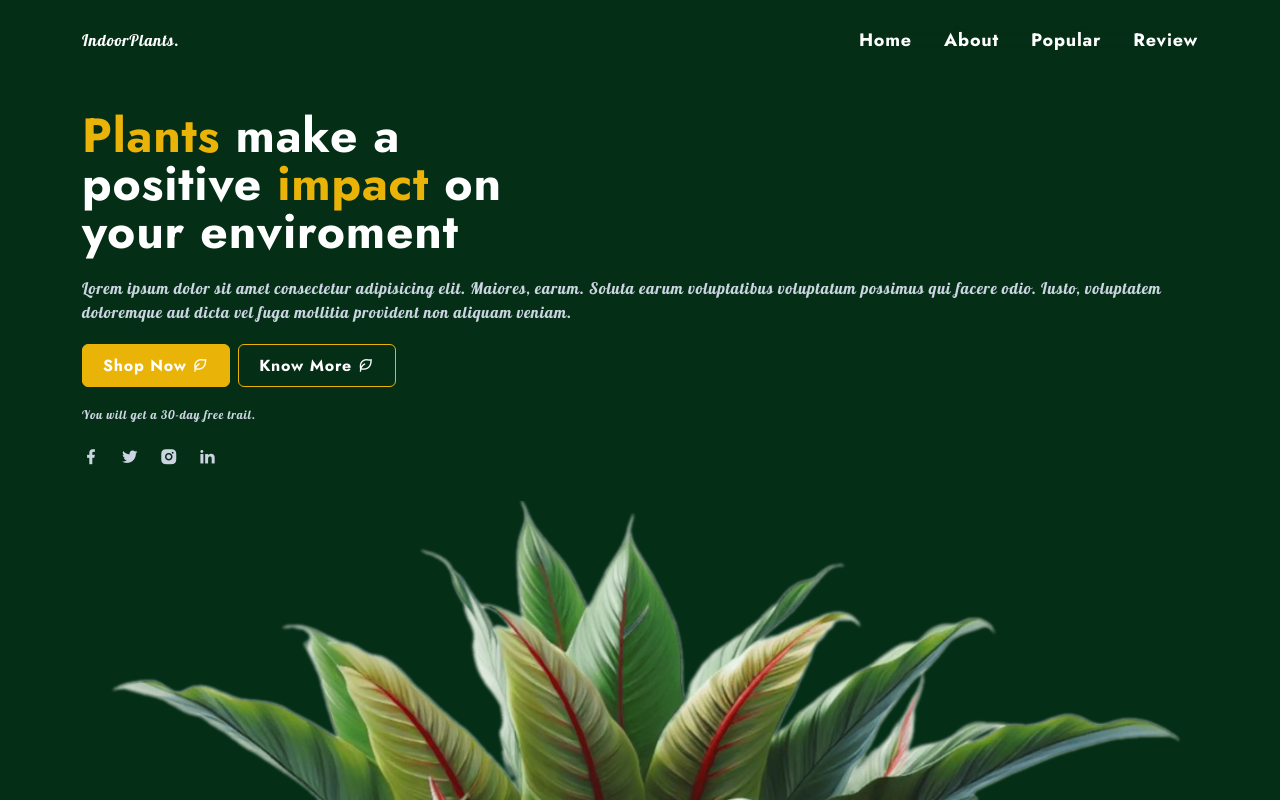
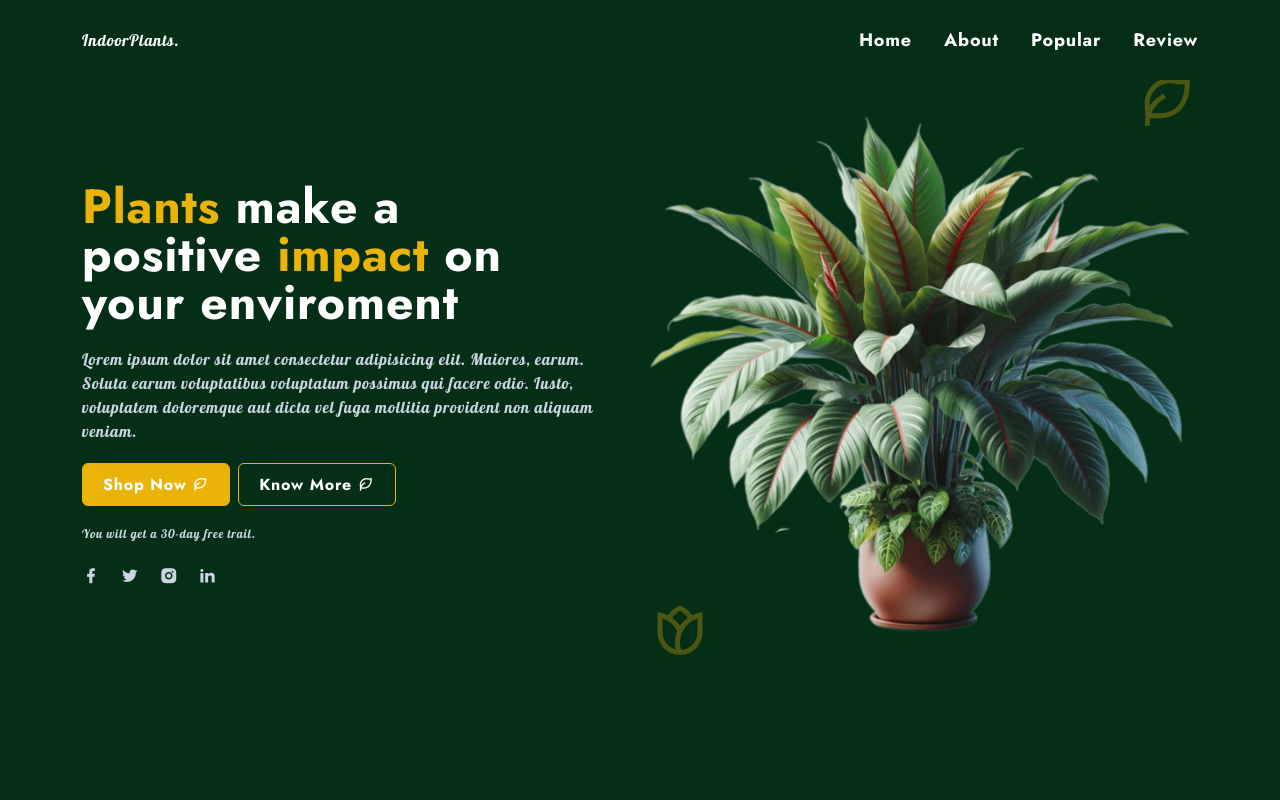
Before and after one commit to EzraMoosa/indoorplants-tailwindcss, a website: page index.html in a window 1280 px wide. Shown: the top 800 px of the page. Drawn offline with nearby package versions, Linux system fonts and the light colour scheme; files whose address does not match are found by name.

Commit message:
Add different sizing for larger screens on home section image.

```diff
--- a/index.html
+++ b/index.html
@@ -46,9 +46,10 @@
         <!-- Home Section -->
         <section id="home">
             <div class="container">
-                <div class="flex flex-col items-center gap-5">
+                <div class="flex flex-col items-center gap-5 lg:flex-row">
+
                     <!-- Content -->
-                    <div class="w-full space-y-5">
+                    <div class="w-full space-y-5 lg:w-1/2">
                         <h1>
                             <span class="text-yellow-500">Plants</span> make a <br>positive <span class="text-yellow-500">impact</span> on <br> your enviroment
                         </h1>
@@ -81,19 +82,19 @@
                     </div>
 
                     <!-- Image -->
-                     <div>
+                     <div class="w-full relative lg:w-1/2">
                         <img src="./assets/img/home.png" alt="home-image">
 
-                        <div>
-                            <i class="ri-leaf-line"></i>
+                        <div class="absolute -top-10 right-0 opacity-30">
+                            <i class="ri-leaf-line text-6xl text-yellow-500"></i>
                         </div>
 
-                        <div>
-                            <i class="ri-flower-line"></i>
+                        <div class="absolute bottom-0 left-0 opacity-30">
+                            <i class="ri-flower-line text-6xl text-yellow-500"></i>
                         </div>
 
-                        <div>
-                            <i class="ri-plant-line"></i>
+                        <div class=" hidden absolute -top-10 -left-5 opacity-30">
+                            <i class="ri-plant-line text-6xl text-yellow-500"></i>
                         </div>
                      </div>
                 </div>
```
Also changed, not shown: output.css.
